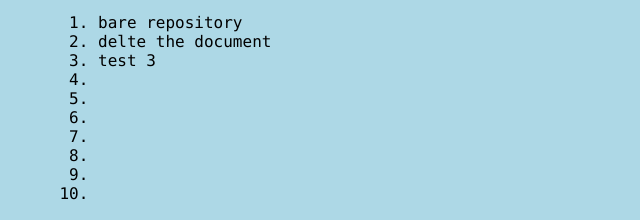
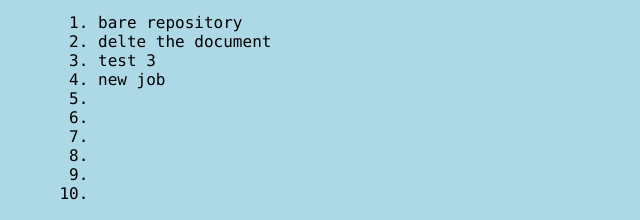
Before and after one commit to FlyingCoder89/geektime_learning, a plain HTML site: page index.html in a window 1280 px wide. Both pictures are taken after a click on the element "Terminologys". Shown: the part 280-500 px from the top of the page, 0-640 px from the left. Drawn offline with Linux system fonts and the light colour scheme.

Commit message:
temp change

```diff
--- a/index.html
+++ b/index.html
@@ -17,7 +17,7 @@
                     <li>bare repository</li>
                     <li>delte the document</li>
                     <li>test 3</li>
-                    <li></li>
+                    <li>new job</li>
                     <li></li>
                     <li></li>
                     <li></li>
```
